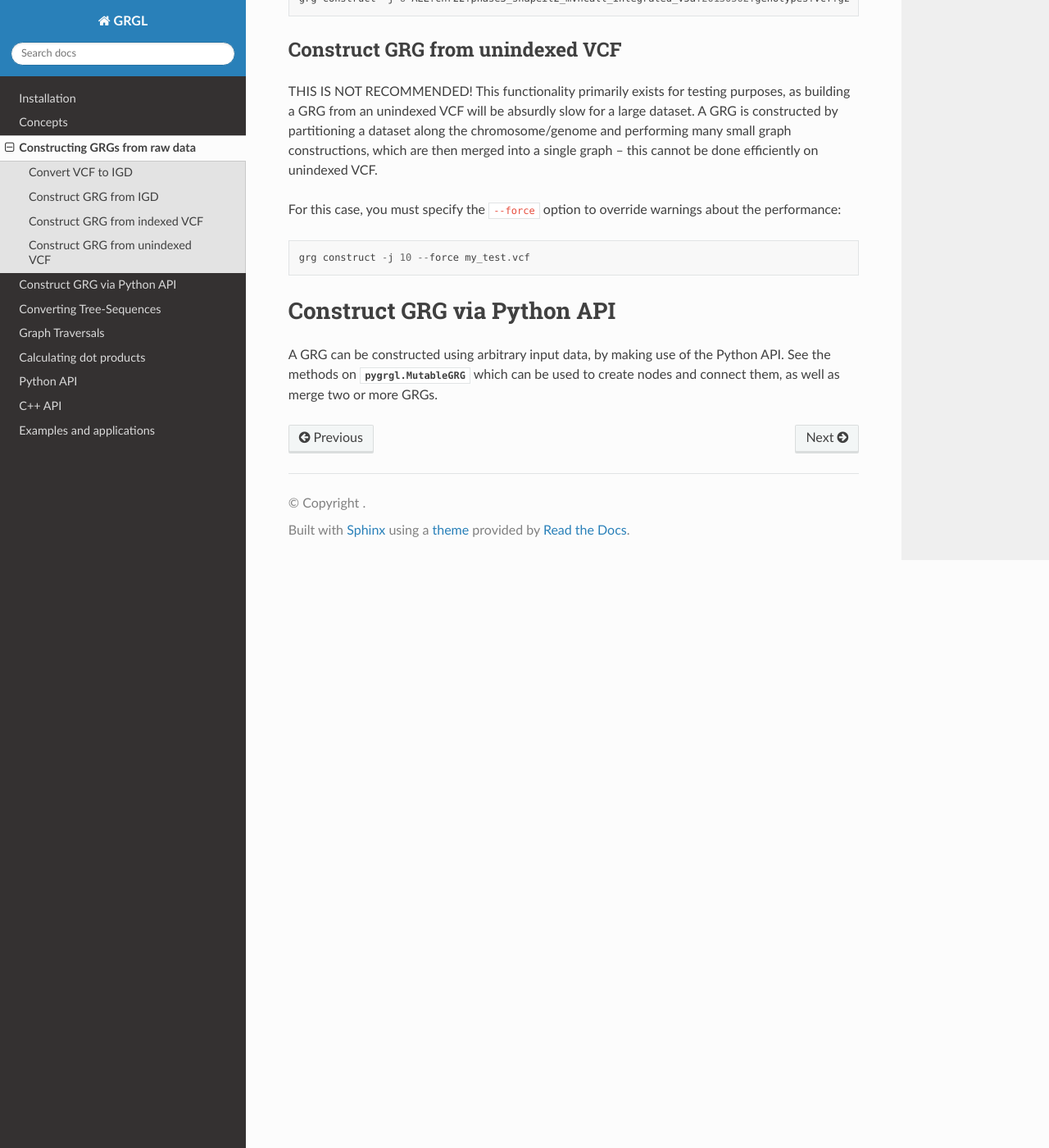
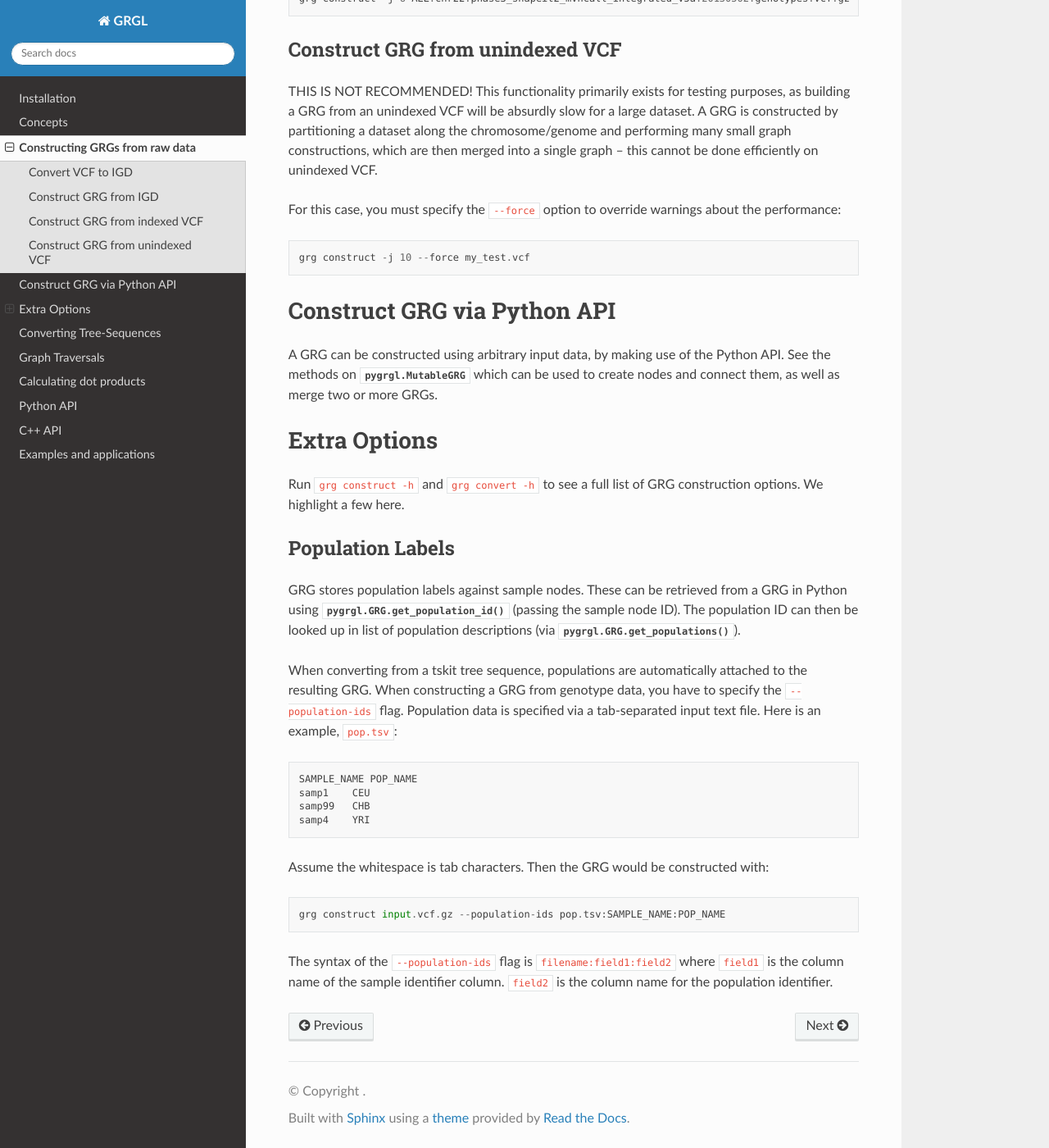
Before and after one commit to aprilweilab/grgl, a Sphinx documentation site: the page built from doc/construct.rst, in a window 1280 px wide and 1400 px high, scrolled down 1396 px. Shown: the whole window at 82% size. Built offline with Sphinx 7.4.7 and the Read the Docs theme 3.1.0, drawn with Linux system fonts in a browser that asks for light colours; the version number could not be read and is left out.

Commit message:
More flexible input for population mapping (#96)
* More flexible input for population mapping

* Update docs

* Add MANIFEST.in, bump version

```diff
--- a/doc/construct.rst
+++ b/doc/construct.rst
@@ -88,3 +88,35 @@ Construct GRG via Python API
 A GRG can be constructed using arbitrary input data, by making use of the Python API.
 See the methods on :py:class:`pygrgl.MutableGRG` which can be used to create nodes and connect
 them, as well as merge two or more GRGs.
+
+Extra Options
+-------------
+
+Run ``grg construct -h`` and ``grg convert -h`` to see a full list of GRG construction options. We highlight a few here.
+
+Population Labels
+~~~~~~~~~~~~~~~~~
+
+GRG stores population labels against sample nodes. These can be retrieved from a GRG in Python using
+:py:meth:`pygrgl.GRG.get_population_id` (passing the sample node ID). The population ID can then be
+looked up in list of population descriptions (via :py:meth:`pygrgl.GRG.get_populations`).
+
+When converting from a tskit tree sequence, populations are automatically attached to the resulting
+GRG. When constructing a GRG from genotype data, you have to specify the ``--population-ids`` flag.
+Population data is specified via a tab-separated input text file. Here is an example, ``pop.tsv``:
+
+::
+
+	SAMPLE_NAME POP_NAME
+	samp1    CEU
+	samp99   CHB
+	samp4    YRI
+
+Assume the whitespace is tab characters. Then the GRG would be constructed with:
+
+::
+
+	grg construct input.vcf.gz --population-ids pop.tsv:SAMPLE_NAME:POP_NAME
+
+The syntax of the ``--population-ids`` flag is ``filename:field1:field2`` where ``field1`` is the
+column name of the sample identifier column. ``field2`` is the column name for the population identifier.
```
Also changed, not shown: 6 other files.
